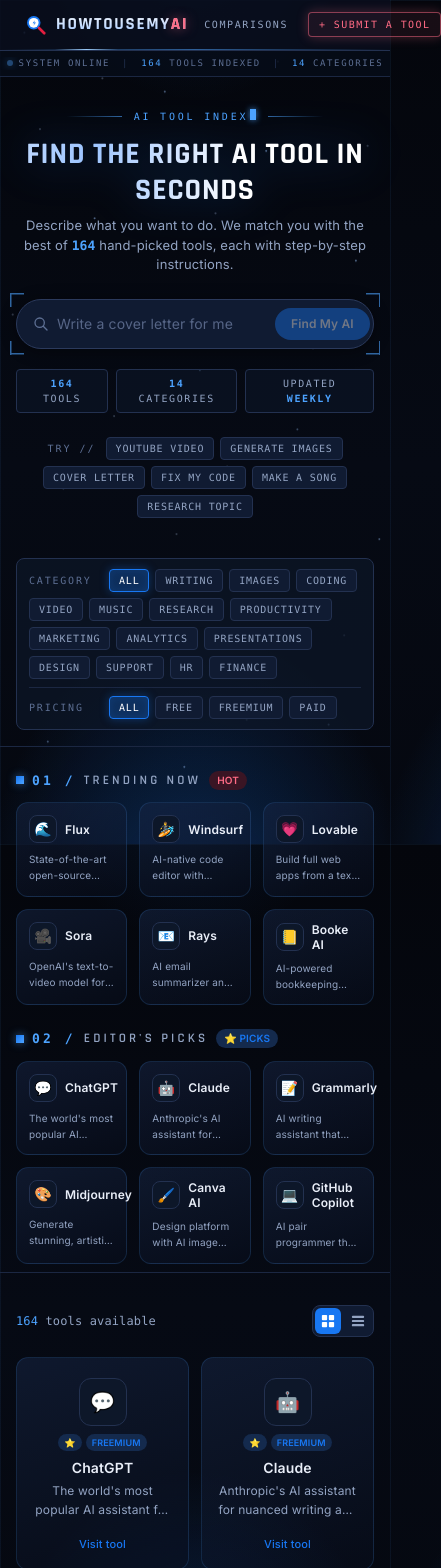
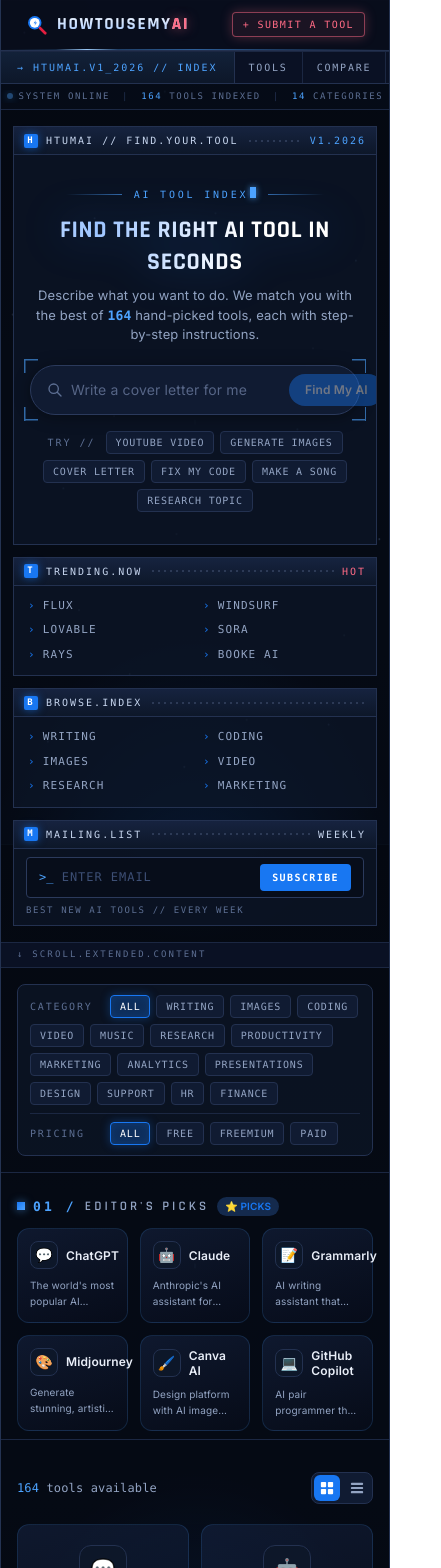
Before and after one commit to crithitlel/howtousemyai, a Next.js app: page / in a window 390 px wide. Shown: the top 1568 px of the page, 441 px wide, since content can reach past the window. Built offline with nearby package versions, Linux system fonts and the light colour scheme.

Commit message:
2advanced console layout: site frame on dot-matrix bg, segmented nav, hero viewport panel, module row (trending/browse/mailing), scroll divider, 2A bottom-bar footer, one-screen first viewport

```diff
--- a/app/globals.css
+++ b/app/globals.css
@@ -31,6 +31,8 @@
 
 body {
   background:
+    /* dot matrix texture (2A) */
+    radial-gradient(rgba(159, 200, 255, 0.09) 1px, transparent 1.4px) 0 0 / 18px 18px,
     /* fine tech grid */
     linear-gradient(rgba(77, 163, 255, 0.07) 1px, transparent 1px) 0 0 / 100% 44px,
     linear-gradient(90deg, rgba(77, 163, 255, 0.07) 1px, transparent 1px) 0 0 / 44px 100%,
@@ -443,6 +445,149 @@
 }
 .tool-card:hover::after { opacity: 1; }
 
+/* ── 2A console framework ─────────────────────────────── */
+
+/* Boxed site frame on the dotted background */
+.site-frame {
+  width: 100%;
+  max-width: 1320px;
+  margin: 0 auto;
+  border-left: 1px solid rgba(43, 58, 92, 0.85);
+  border-right: 1px solid rgba(43, 58, 92, 0.85);
+  background: rgba(6, 11, 22, 0.55);
+  box-shadow: 0 0 80px rgba(2, 5, 12, 0.9);
+}
+
+/* Segmented navigation bar */
+.seg-nav {
+  display: flex;
+  align-items: stretch;
+  border-top: 1px solid #1b2742;
+  border-bottom: 1px solid #233150;
+  background: #0a1124;
+  overflow-x: auto;
+  scrollbar-width: none;
+}
+.seg-nav::-webkit-scrollbar { display: none; }
+.seg-bc {
+  display: flex;
+  align-items: center;
+  gap: 7px;
+  flex-shrink: 0;
+  padding: 8px 16px;
+  font-family: ui-monospace, SFMono-Regular, Menlo, monospace;
+  font-size: 10px;
+  letter-spacing: 0.2em;
+  text-transform: uppercase;
+  color: #4da3ff;
+  background: linear-gradient(180deg, #122139, #0d1729);
+  border-right: 1px solid #233150;
+  white-space: nowrap;
+}
+.seg-cell {
+  flex: 1;
+  display: flex;
+  align-items: center;
+  justify-content: center;
+  padding: 8px 14px;
+  font-family: ui-monospace, SFMono-Regular, Menlo, monospace;
+  font-size: 10px;
+  letter-spacing: 0.18em;
+  text-transform: uppercase;
+  color: #93a4c3;
+  border-left: 1px solid #1b2742;
+  white-space: nowrap;
+  transition: background 0.18s ease, color 0.18s ease, text-shadow 0.18s ease;
+}
+.seg-cell:first-of-type { border-left: 0; }
+.seg-cell:hover {
+  background: rgba(24, 119, 242, 0.13);
+  color: #4da3ff;
+  text-shadow: 0 0 10px rgba(77, 163, 255, 0.7);
+}
+.seg-cell.accent { color: #ff6b85; }
+.seg-cell.accent:hover {
+  background: rgba(255, 107, 133, 0.1);
+  color: #ff8da1;
+  text-shadow: 0 0 10px rgba(255, 107, 133, 0.7);
+}
+
+/* Module panel with 2A-style header strip */
+.panel { display: flex; flex-direction: column; min-width: 0; }
+.panel-head {
+  display: flex;
+  align-items: center;
+  gap: 8px;
+  padding: 6px 10px;
+  font-family: ui-monospace, SFMono-Regular, Menlo, monospace;
+  font-size: 10px;
+  letter-spacing: 0.2em;
+  text-transform: uppercase;
+  color: #c7d6ef;
+  background: linear-gradient(180deg, #16233f, #0d1729);
+  border: 1px solid #233150;
+}
+.ph-icon {
+  width: 14px;
+  height: 14px;
+  flex-shrink: 0;
+  display: flex;
+  align-items: center;
+  justify-content: center;
+  font-size: 9px;
+  font-weight: 700;
+  color: #fff;
+  background: #1877F2;
+  border-radius: 2px;
+  box-shadow: 0 0 8px rgba(24, 119, 242, 0.6);
+}
+.ph-fill {
+  flex: 1;
+  height: 7px;
+  background: radial-gradient(rgba(93, 111, 147, 0.5) 1px, transparent 1.2px) 0 50% / 6px 6px repeat-x;
+  opacity: 0.7;
+}
+.panel-body {
+  flex: 1;
+  border: 1px solid #233150;
+  border-top: 0;
+  background: rgba(13, 23, 41, 0.72);
+}
+
+/* Thin status divider strip */
+.divider-bar {
+  display: flex;
+  align-items: center;
+  justify-content: space-between;
+  gap: 12px;
+  padding: 5px 16px;
+  border-top: 1px solid #1b2742;
+  border-bottom: 1px solid #1b2742;
+  background: #0a1124;
+  font-family: ui-monospace, SFMono-Regular, Menlo, monospace;
+  font-size: 9px;
+  letter-spacing: 0.24em;
+  text-transform: uppercase;
+  color: #5d6f93;
+  user-select: none;
+}
+
+/* Mono list links inside panels */
+.mod-link {
+  display: flex;
+  align-items: center;
+  gap: 7px;
+  padding: 4px 2px;
+  font-family: ui-monospace, SFMono-Regular, Menlo, monospace;
+  font-size: 11px;
+  letter-spacing: 0.1em;
+  text-transform: uppercase;
+  color: #93a4c3;
+  transition: color 0.15s ease, text-shadow 0.15s ease;
+}
+.mod-link::before { content: "›"; color: #1877F2; }
+.mod-link:hover { color: #4da3ff; text-shadow: 0 0 9px rgba(77, 163, 255, 0.6); }
+
 @media (prefers-reduced-motion: reduce) {
   .status-dot, .header-glow-line::after, .hero-title, .cursor-blink, .submit-chip,
   .starfield::before, .starfield::after, .page-fade { animation: none; }
--- a/app/layout.tsx
+++ b/app/layout.tsx
@@ -68,7 +68,9 @@
       <body className="min-h-full flex flex-col bg-[#101b32]" style={{ fontFamily: "var(--font-inter), sans-serif" }}>
         <div className="starfield" aria-hidden="true" />
         <div className="relative z-[1] flex flex-col flex-1 min-h-full">
-          {children}
+          <div className="site-frame flex flex-col flex-1 min-h-full">
+            {children}
+          </div>
         </div>
       </body>
     </html>
--- a/app/page.tsx
+++ b/app/page.tsx
@@ -192,6 +192,9 @@
   return (
     <div className="flex flex-col min-h-screen">
 
+      {/* ── First screen: 2A console viewport ── */}
+      <div className="flex flex-col lg:h-svh">
+
         {/* Sticky nav */}
         <header className="sticky top-0 z-30 bg-[#0a0f1e]/85 backdrop-blur border-b border-[#233150] px-6 py-3">
           <div className="header-glow-line absolute bottom-0 left-0 right-0" />
@@ -201,12 +204,20 @@
               <span className="brand-mark">HowToUseMy<span className="brand-ai">AI</span></span>
             </a>
             <nav className="flex items-center gap-5">
-            <a href="/compare" className="nav-link whitespace-nowrap">Comparisons</a>
-            <a href="/best-ai-for" className="nav-link whitespace-nowrap hidden sm:inline">Use Cases</a>
               <a href="/submit" className="submit-chip">+ Submit a Tool</a>
             </nav>
           </div>
         </header>
+
+        {/* Segmented nav bar */}
+        <nav className="seg-nav select-none">
+          <span className="seg-bc">→ HTUMAI.V1_2026 // Index</span>
+          <a href="#tools" className="seg-cell">Tools</a>
+          <a href="/compare" className="seg-cell">Compare</a>
+          <a href="/best-ai-for" className="seg-cell">Use Cases</a>
+          <a href="/about" className="seg-cell">About</a>
+          <a href="/submit" className="seg-cell accent">+ Submit</a>
+        </nav>
 
         {/* Status bar — static HUD readout */}
         <div className="border-b border-[#1b2742] bg-[#070d1a]/80 py-1.5 select-none">
@@ -221,22 +232,33 @@
           </div>
         </div>
 
-      {/* Hero — Google-style */}
-      <section className="px-4 sm:px-6 pt-8 sm:pt-12 pb-6 text-center">
-        <div className="max-w-2xl mx-auto">
+        {/* Console area */}
+        <section className="flex-1 min-h-0 flex flex-col gap-3 px-3 sm:px-5 py-4">
+
+          {/* Hero viewport panel */}
+          <div className="panel flex-1 min-h-0">
+            <div className="panel-head">
+              <span className="ph-icon">H</span>
+              Htumai // Find.Your.Tool
+              <span className="ph-fill" />
+              <span className="text-[#4da3ff]">V1.2026</span>
+            </div>
+            <div className="panel-body relative flex flex-col items-center justify-center text-center px-4 py-8 overflow-hidden">
+              <span className="absolute top-2.5 left-3.5 mono text-[9px] tracking-[0.24em] text-[#3d4f75] uppercase hidden sm:block">Sys.Search.Module</span>
+              <span className="absolute bottom-2.5 right-3.5 mono text-[9px] tracking-[0.24em] text-[#3d4f75] uppercase hidden sm:block">New.Methods.Of.Discovery</span>
 
               <div className="hero-kicker mb-3">
                 <span>AI Tool Index<span className="cursor-blink" /></span>
               </div>
-          <h1 className="hero-title text-3xl sm:text-5xl font-bold mb-2">
+              <h1 className="hero-title text-2xl sm:text-4xl font-bold mb-2">
                 {heroText}
               </h1>
-          <p className="text-[13px] text-[#93a4c3] mb-6 max-w-lg mx-auto">
+              <p className="text-[13px] text-[#93a4c3] mb-5 max-w-lg mx-auto">
                 Describe what you want to do. We match you with the best of <span className="mono font-semibold text-[#4da3ff]">{toolCount}</span> hand-picked tools, each with step-by-step instructions.
               </p>
 
               {/* Inline search bar */}
-          <div className="hud-corners search-glow flex items-center bg-[#101b32] rounded-full px-4 py-2 gap-2">
+              <div className="hud-corners search-glow flex items-center bg-[#101b32] rounded-full px-4 py-2 gap-2 w-full max-w-2xl">
                 <svg className="w-4 h-4 text-[#5d6f93] flex-shrink-0" fill="none" stroke="currentColor" viewBox="0 0 24 24">
                   <path strokeLinecap="round" strokeLinejoin="round" strokeWidth={2} d="M21 21l-6-6m2-5a7 7 0 11-14 0 7 7 0 0114 0z" />
                 </svg>
@@ -257,21 +279,8 @@
                 </button>
               </div>
 
-          {/* Hero stats strip */}
-          <div className="mt-5 flex items-center justify-center gap-2 sm:gap-3">
-            <div className="border border-[#233150] bg-[#0d1729]/60 rounded px-3 py-1.5 mono text-[10px] tracking-[0.16em] uppercase text-[#93a4c3]">
-              <span className="text-[#4da3ff] font-semibold">{toolCount}</span> Tools
-            </div>
-            <div className="border border-[#233150] bg-[#0d1729]/60 rounded px-3 py-1.5 mono text-[10px] tracking-[0.16em] uppercase text-[#93a4c3]">
-              <span className="text-[#4da3ff] font-semibold">{CATEGORIES.length - 1}</span> Categories
-            </div>
-            <div className="border border-[#233150] bg-[#0d1729]/60 rounded px-3 py-1.5 mono text-[10px] tracking-[0.16em] uppercase text-[#93a4c3]">
-              Updated <span className="text-[#4da3ff] font-semibold">Weekly</span>
-            </div>
-          </div>
-
               {/* Trending chips — compact single row */}
-          <div className="mt-6 flex flex-wrap items-center justify-center gap-1.5">
+              <div className="mt-4 flex flex-wrap items-center justify-center gap-1.5">
                 <span className="mono text-[10px] tracking-[0.2em] text-[#5d6f93] uppercase mr-1">Try //</span>
                 {TRENDING.map((term) => (
                   <button
@@ -284,7 +293,81 @@
                 ))}
               </div>
             </div>
+          </div>
+
+          {/* Module row — Trending / Browse / Mailing list */}
+          <div className="grid sm:grid-cols-2 lg:grid-cols-3 gap-3 flex-shrink-0">
+
+            <div className="panel">
+              <div className="panel-head"><span className="ph-icon">T</span>Trending.Now<span className="ph-fill" /><span className="text-[#ff6b85]">Hot</span></div>
+              <div className="panel-body px-3 py-2 grid grid-cols-2 gap-x-3">
+                {newThisWeekTools.slice(0, 6).map((tool) => (
+                  <a key={tool.name} href={`/tools/${slugify(tool.name)}`} className="mod-link truncate">{tool.name}</a>
+                ))}
+              </div>
+            </div>
+
+            <div className="panel">
+              <div className="panel-head"><span className="ph-icon">B</span>Browse.Index<span className="ph-fill" /></div>
+              <div className="panel-body px-3 py-2 grid grid-cols-2 gap-x-3">
+                <a href="/best-ai-for/writing" className="mod-link">Writing</a>
+                <a href="/best-ai-for/coding" className="mod-link">Coding</a>
+                <a href="/best-ai-for/image-generation" className="mod-link">Images</a>
+                <a href="/best-ai-for/video" className="mod-link">Video</a>
+                <a href="/best-ai-for/research" className="mod-link">Research</a>
+                <a href="/best-ai-for/marketing" className="mod-link">Marketing</a>
+              </div>
+            </div>
+
+            <div className="panel sm:col-span-2 lg:col-span-1">
+              <div className="panel-head"><span className="ph-icon">M</span>Mailing.List<span className="ph-fill" /><span>Weekly</span></div>
+              <div className="panel-body px-3 py-2 flex flex-col justify-center gap-1.5">
+                {subscribed ? (
+                  <p className="mono text-xs text-[#4da3ff] tracking-[0.08em]">&gt; SUBSCRIBED // YOU&apos;RE IN</p>
+                ) : (
+                  <form
+                    onSubmit={async (e) => {
+                      e.preventDefault();
+                      if (email.trim()) {
+                        await fetch("https://formspree.io/f/mbdwnbqb", {
+                          method: "POST",
+                          headers: { "Content-Type": "application/json", Accept: "application/json" },
+                          body: JSON.stringify({ email, _subject: "New newsletter subscriber" }),
+                        });
+                        setSubscribed(true);
+                      }
+                    }}
+                    className="flex items-center bg-[#070d1a] border border-[#2b3a5c] rounded px-3 py-1.5 gap-2"
+                  >
+                    <span className="mono text-xs text-[#4da3ff] flex-shrink-0">&gt;_</span>
+                    <input
+                      type="email"
+                      required
+                      placeholder="ENTER EMAIL"
+                      value={email}
+                      onChange={(e) => setEmail(e.target.value)}
+                      className="mono flex-1 min-w-0 text-xs text-[#e9eef8] bg-transparent placeholder-[#3d4f75] tracking-[0.08em] focus:outline-none"
+                    />
+                    <button
+                      type="submit"
+                      className="mono bg-[#1877F2] hover:bg-[#166FE5] text-white text-[10px] font-semibold tracking-[0.14em] uppercase px-3 py-1.5 rounded transition-colors whitespace-nowrap flex-shrink-0"
+                    >
+                      Subscribe
+                    </button>
+                  </form>
+                )}
+                <p className="mono text-[9px] tracking-[0.18em] text-[#5d6f93] uppercase">Best new AI tools // every week</p>
+              </div>
+            </div>
+          </div>
         </section>
+
+        {/* Scroll hint divider */}
+        <div className="divider-bar flex-shrink-0">
+          <span className="flex items-center gap-2">↓ Scroll.Extended.Content</span>
+          <span className="hidden sm:inline">Full index // {TOOLS.length} tools</span>
+        </div>
+      </div>
 
       {/* Filter console — compact HUD panel */}
       <section id="tools" className="px-4 sm:px-6 py-4 border-b border-[#1b2742]">
@@ -317,27 +400,12 @@
         </div>
       </section>
 
-      {/* New This Week + Editor's Picks horizontal scroll sections */}
+      {/* Editor's Picks */}
       <section className="px-4 sm:px-6 pt-6 pb-2 border-b border-[#1b2742]">
-        <div className="max-w-6xl mx-auto space-y-6">
-
-          {/* New This Week */}
+        <div className="max-w-6xl mx-auto">
           <div className="reveal">
             <div className="flex items-center gap-2 mb-3">
-              <h2 className="tech-label"><span className="mono text-[#4da3ff]">01 /</span> Trending Now</h2>
-              <span className="text-[10px] font-bold bg-[#3a1524] text-[#ff6b85] px-2 py-0.5 rounded-full">HOT</span>
-            </div>
-            <div className="grid grid-cols-3 sm:grid-cols-6 gap-3">
-              {newThisWeekTools.map((tool) => (
-                <MiniToolCard key={tool.name} tool={tool} />
-              ))}
-            </div>
-          </div>
-
-          {/* Editor's Picks */}
-          <div className="reveal">
-            <div className="flex items-center gap-2 mb-3">
-              <h2 className="tech-label"><span className="mono text-[#4da3ff]">02 /</span> Editor&apos;s Picks</h2>
+              <h2 className="tech-label"><span className="mono text-[#4da3ff]">01 /</span> Editor&apos;s Picks</h2>
               <span className="text-[10px] font-bold bg-[#142a4d] text-[#1877F2] px-2 py-0.5 rounded-full">⭐ PICKS</span>
             </div>
             <div className="grid grid-cols-3 sm:grid-cols-6 gap-3">
@@ -346,7 +414,6 @@
               ))}
             </div>
           </div>
-
         </div>
       </section>
 
@@ -501,7 +568,7 @@
       {/* Browse by Category */}
       <section className="border-t border-[#233150] px-6 py-10">
         <div className="max-w-6xl mx-auto reveal">
-          <h2 className="tech-label mb-1"><span className="mono text-[#4da3ff]">03 /</span> Browse by use case</h2>
+          <h2 className="tech-label mb-1"><span className="mono text-[#4da3ff]">02 /</span> Browse by use case</h2>
           <p className="text-xs text-[#93a4c3] mb-5">Find the best AI tool for exactly what you need to do.</p>
           <div className="grid grid-cols-2 sm:grid-cols-3 lg:grid-cols-4 gap-3">
             {[
@@ -541,65 +608,27 @@
         </div>
       </section>
 
-      {/* Newsletter */}
-      <section className="border-t border-[#233150] px-6 py-10">
-        <div className="max-w-md mx-auto text-center reveal">
-          <h2 className="tech-label justify-center mb-2"><span className="mono text-[#4da3ff]">04 /</span> Newsletter</h2>
-          <p className="text-xs text-[#93a4c3] mb-4">Get the best new AI tools in your inbox every week.</p>
-          {subscribed ? (
-            <p className="mono text-sm text-[#4da3ff] tracking-[0.08em]">&gt; SUBSCRIBED // YOU&apos;RE IN</p>
-          ) : (
-            <form
-              onSubmit={async (e) => {
-                e.preventDefault();
-                if (email.trim()) {
-                  await fetch("https://formspree.io/f/mbdwnbqb", {
-                    method: "POST",
-                    headers: { "Content-Type": "application/json", Accept: "application/json" },
-                    body: JSON.stringify({ email, _subject: "New newsletter subscriber" }),
-                  });
-                  setSubscribed(true);
-                }
-              }}
-              className="hud-corners search-glow flex items-center bg-[#070d1a] rounded-lg px-4 py-2.5 gap-2"
-            >
-              <span className="mono text-xs text-[#4da3ff] flex-shrink-0">&gt;_</span>
-              <input
-                type="email"
-                required
-                placeholder="ENTER EMAIL"
-                value={email}
-                onChange={(e) => setEmail(e.target.value)}
-                className="mono flex-1 text-sm text-[#e9eef8] bg-transparent placeholder-[#3d4f75] tracking-[0.08em] focus:outline-none"
-              />
-              <button
-                type="submit"
-                className="mono bg-[#1877F2] hover:bg-[#166FE5] text-white text-[11px] font-semibold tracking-[0.14em] uppercase px-4 py-2 rounded transition-colors whitespace-nowrap flex-shrink-0"
-              >
-                Subscribe
-              </button>
-            </form>
-          )}
+      {/* Footer — 2A bottom bar */}
+      <footer className="border-t border-[#233150] px-4 sm:px-6 py-4 bg-[#0a1124]">
+        <div className="max-w-6xl mx-auto flex flex-col sm:flex-row items-center justify-between gap-3">
+          <div className="flex items-center gap-2">
+            <Logo size={16} />
+            <span className="footer-meta">(C) {new Date().getFullYear()} HowToUseMyAI</span>
           </div>
-      </section>
-
-      {/* Footer */}
-      <footer className="border-t border-[#233150] px-6 py-6">
-        <div className="max-w-6xl mx-auto flex flex-col sm:flex-row items-center justify-between gap-4 text-xs text-[#93a4c3]">
-          <div className="flex items-center gap-2">
-            <Logo size={18} />
-            <span className="brand-mark brand-mark-sm">HowToUseMy<span className="brand-ai">AI</span></span>
-          </div>
-          <div className="flex flex-wrap justify-center gap-5">
+          <div className="flex flex-wrap justify-center items-center gap-x-2 gap-y-1 mono text-[10px]">
             <a href="/" className="nav-link">Home</a>
+            <span className="text-[#233150]">//</span>
             <a href="/about" className="nav-link">About</a>
-            <a href="/compare" className="nav-link">Comparisons</a>
-            <a href="/submit" className="submit-chip">+ Submit a Tool</a>
+            <span className="text-[#233150]">//</span>
+            <a href="/compare" className="nav-link">Compare</a>
+            <span className="text-[#233150]">//</span>
             <a href="/disclosure" className="nav-link">Disclosure</a>
+            <span className="text-[#233150]">//</span>
             <a href="/privacy" className="nav-link">Privacy</a>
+            <span className="text-[#233150]">//</span>
             <a href="/terms" className="nav-link">Terms</a>
           </div>
-          <p className="footer-meta">© {new Date().getFullYear()} HowToUseMyAI</p>
+          <a href="/submit" className="submit-chip">+ Submit a Tool</a>
         </div>
       </footer>
     </div>
```
Lines whose indentation alone changed are shown as unchanged.
